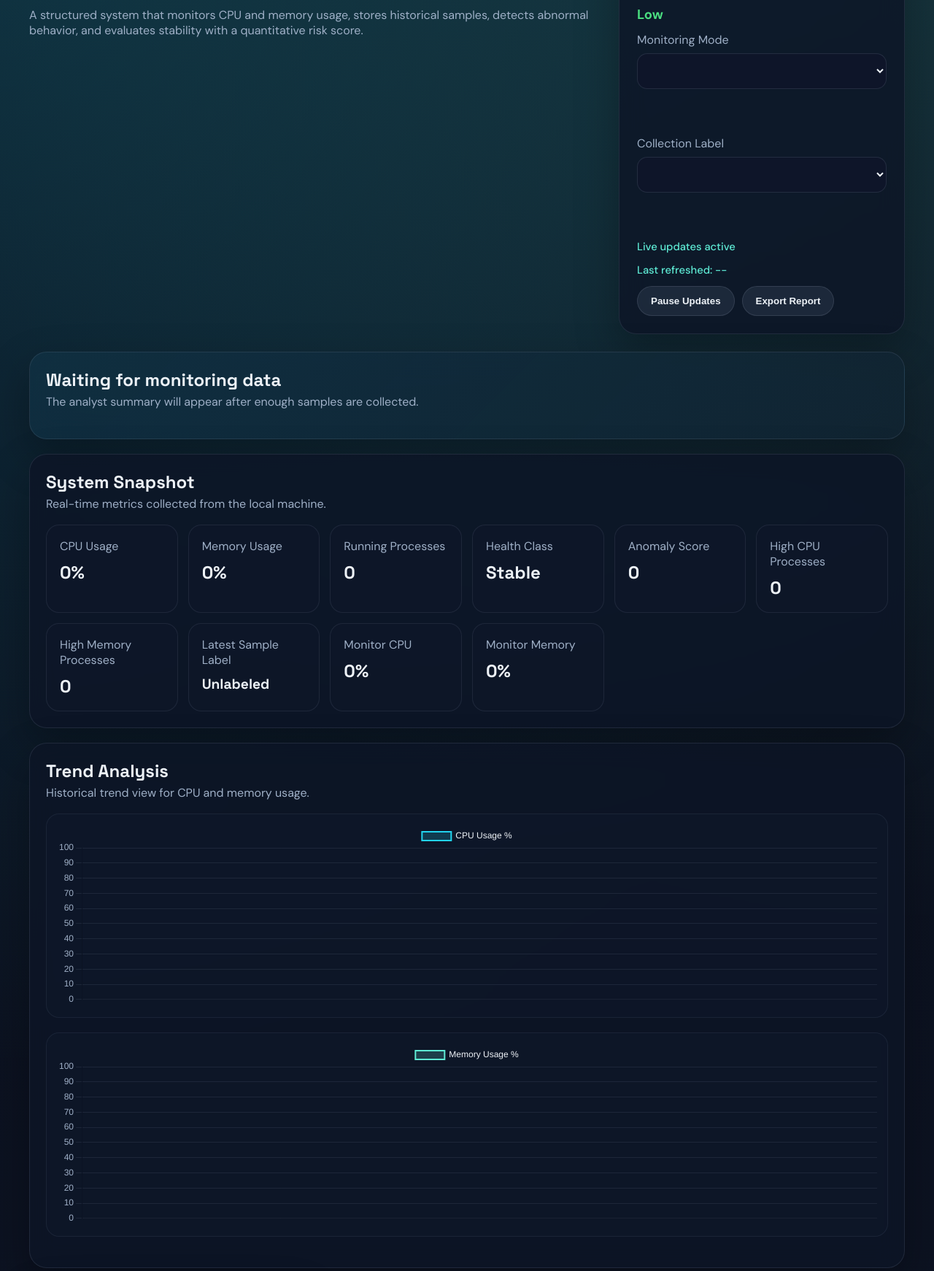
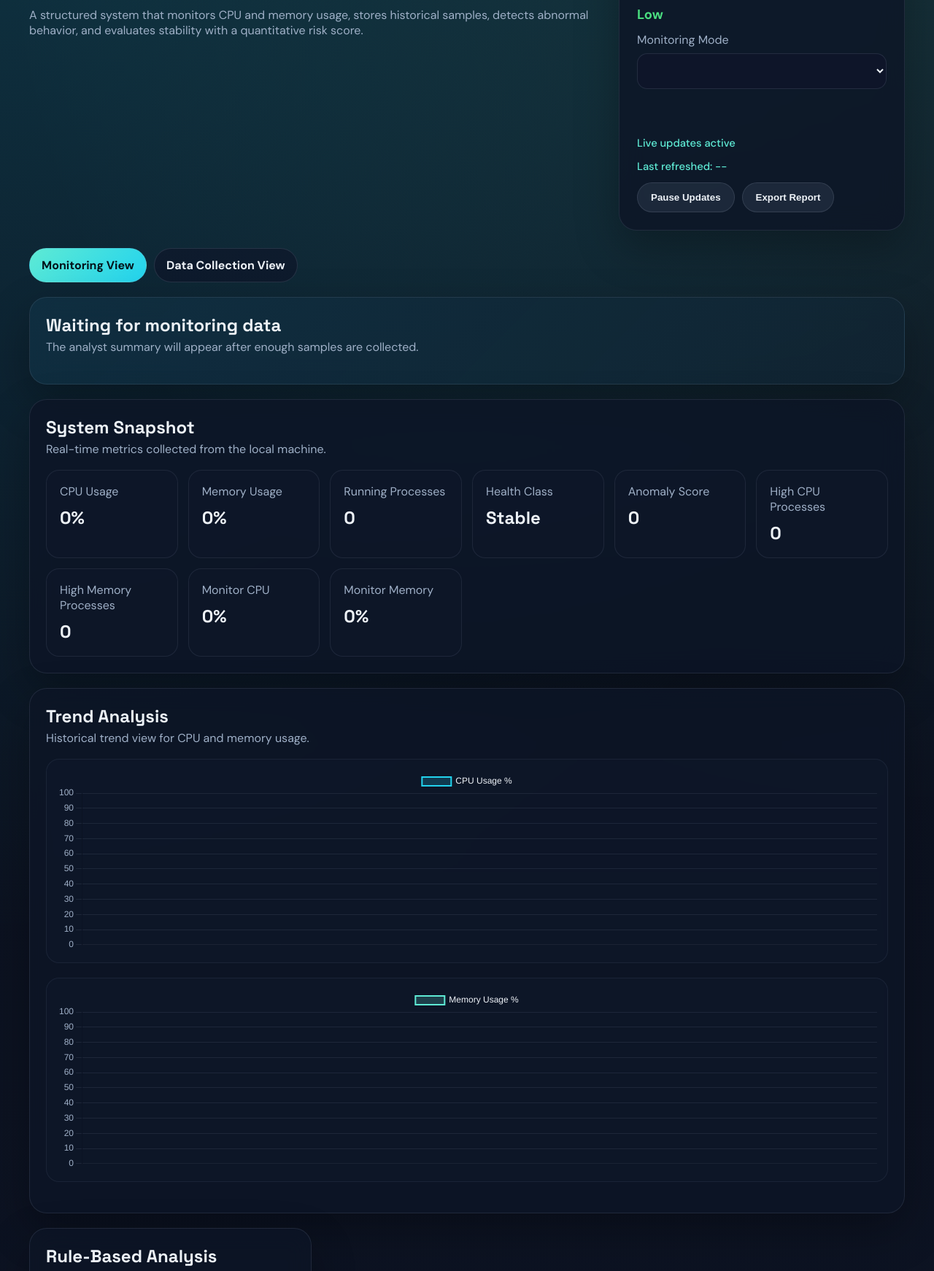
Before and after one commit to srishtig711/StabilityAI-Monitor, a Flask app: page / in a window 1280 px wide. Shown: the part 176-1918 px from the top of the page at 73% size. Run offline with Flask 3, Linux system fonts and the light colour scheme; data comes from the database, SQL or seed files in the repository; data that the repository does not hold is empty.

Commit message:
Split dashboard into monitoring and collection views

```diff
--- a/static/app.js
+++ b/static/app.js
@@ -8,6 +8,7 @@ let lastRecommendationsSignature = "";
 let currentIncidentFilter = "all";
 let liveUpdatesPaused = false;
 let dashboardIntervalId;
+let currentDashboardView = "monitoring";
 
 function createChart(context, label, color) {
     return new Chart(context, {
@@ -176,6 +177,19 @@ function updateLiveUpdateUi() {
     button.textContent = liveUpdatesPaused ? "Resume Updates" : "Pause Updates";
     status.textContent = liveUpdatesPaused ? "Live updates paused for analysis" : "Live updates active";
     status.className = `live-update-status ${liveUpdatesPaused ? "paused" : "active"}`;
+}
+
+function setDashboardView(view) {
+    currentDashboardView = view === "collection" ? "collection" : "monitoring";
+    document.querySelectorAll(".monitoring-view-panel").forEach((panel) => {
+        panel.classList.toggle("hidden", currentDashboardView !== "monitoring");
+    });
+    document.querySelectorAll(".collection-view-panel").forEach((panel) => {
+        panel.classList.toggle("hidden", currentDashboardView !== "collection");
+    });
+    document.querySelectorAll(".view-switch-button").forEach((button) => {
+        button.classList.toggle("active", button.dataset.view === currentDashboardView);
+    });
 }
 
 function renderProcesses(processes) {
@@ -515,12 +529,15 @@ window.addEventListener("DOMContentLoaded", async () => {
 
     document.getElementById("toggle-live-button").addEventListener("click", toggleLiveUpdates);
     document.getElementById("export-report-button").addEventListener("click", exportReport);
+    document.getElementById("monitoring-view-button").addEventListener("click", () => setDashboardView("monitoring"));
+    document.getElementById("collection-view-button").addEventListener("click", () => setDashboardView("collection"));
     document.getElementById("mode-select").addEventListener("change", changeMode);
     document.getElementById("label-select").addEventListener("change", changeLabel);
     document.getElementById("incident-filter").addEventListener("change", changeIncidentFilter);
     document.getElementById("process-table-body").addEventListener("click", openProcessLocation);
 
     updateLiveUpdateUi();
+    setDashboardView("monitoring");
     await fetchDashboard({ force: true });
     dashboardIntervalId = window.setInterval(() => {
         fetchDashboard();
--- a/static/styles.css
+++ b/static/styles.css
@@ -157,6 +157,33 @@ h1 {
     border: 1px solid rgba(148, 163, 184, 0.18);
 }
 
+.view-switcher {
+    display: flex;
+    gap: 10px;
+    flex-wrap: wrap;
+    margin: 0 0 20px;
+}
+
+.view-switch-button {
+    padding: 12px 16px;
+    border-radius: 999px;
+    border: 1px solid rgba(148, 163, 184, 0.18);
+    background: rgba(15, 23, 42, 0.72);
+    color: var(--text);
+    cursor: pointer;
+    font: inherit;
+    font-weight: 700;
+}
+
+.view-switch-button.active {
+    background: linear-gradient(135deg, var(--accent), var(--accent-strong));
+    color: #03121a;
+}
+
+.hidden {
+    display: none !important;
+}
+
 .dashboard-grid {
     display: grid;
     grid-template-columns: repeat(12, 1fr);
@@ -165,7 +192,7 @@ h1 {
 
 .panel { padding: 22px; }
 
-.incident-panel, .metrics-panel, .chart-panel, .process-panel, .analysis-breakdown-panel, .intelligence-panel, .ml-panel, .data-readiness-panel, .collection-session-panel, .suspect-panel, .incident-history-panel { grid-column: span 12; }
+.incident-panel, .metrics-panel, .chart-panel, .process-panel, .analysis-breakdown-panel, .intelligence-panel, .ml-panel, .collection-control-panel, .data-readiness-panel, .collection-session-panel, .suspect-panel, .incident-history-panel { grid-column: span 12; }
 .analysis-panel, .alerts-panel, .recommendations-panel { grid-column: span 4; }
 
 .incident-panel {
--- a/templates/index.html
+++ b/templates/index.html
@@ -30,11 +30,6 @@
                     <select id="mode-select"></select>
                 </label>
                 <p id="mode-description" class="mode-description"></p>
-                <label class="mode-switcher" for="label-select">
-                    <span>Collection Label</span>
-                    <select id="label-select"></select>
-                </label>
-                <p id="label-description" class="mode-description"></p>
                 <p id="live-update-status" class="live-update-status active">Live updates active</p>
                 <p id="last-refresh-time" class="live-update-status active">Last refreshed: --</p>
                 <div class="hero-actions">
@@ -44,15 +39,20 @@
             </div>
         </header>
 
+        <nav class="view-switcher" aria-label="Dashboard view">
+            <button id="monitoring-view-button" class="view-switch-button active" type="button" data-view="monitoring">Monitoring View</button>
+            <button id="collection-view-button" class="view-switch-button" type="button" data-view="collection">Data Collection View</button>
+        </nav>
+
         <main class="dashboard-grid">
-            <section class="panel incident-panel">
+            <section class="panel incident-panel monitoring-view-panel">
                 <div class="panel-header">
                     <h2 id="incident-title">Waiting for monitoring data</h2>
                     <p id="incident-narrative">The analyst summary will appear after enough samples are collected.</p>
                 </div>
             </section>
 
-            <section class="panel metrics-panel">
+            <section class="panel metrics-panel monitoring-view-panel">
                 <div class="panel-header">
                     <h2>System Snapshot</h2>
                     <p>Real-time metrics collected from the local machine.</p>
@@ -65,13 +65,12 @@
                     <article class="metric-card"><span>Anomaly Score</span><strong id="anomaly-score">0</strong></article>
                     <article class="metric-card"><span>High CPU Processes</span><strong id="high-cpu-processes">0</strong></article>
                     <article class="metric-card"><span>High Memory Processes</span><strong id="high-memory-processes">0</strong></article>
-                    <article class="metric-card"><span>Latest Sample Label</span><strong id="latest-sample-label">Unlabeled</strong></article>
                     <article class="metric-card"><span>Monitor CPU</span><strong id="monitor-cpu-overhead">0%</strong></article>
                     <article class="metric-card"><span>Monitor Memory</span><strong id="monitor-memory-overhead">0%</strong></article>
                 </div>
             </section>
 
-            <section class="panel chart-panel">
+            <section class="panel chart-panel monitoring-view-panel">
                 <div class="panel-header">
                     <h2>Trend Analysis</h2>
                     <p>Historical trend view for CPU and memory usage.</p>
@@ -80,7 +79,7 @@
                 <div class="chart-wrap"><canvas id="memory-chart"></canvas></div>
             </section>
 
-            <section class="panel analysis-panel">
+            <section class="panel analysis-panel monitoring-view-panel">
                 <div class="panel-header">
                     <h2>Rule-Based Analysis</h2>
                     <p>Threshold checks and deviations from recent behavior.</p>
@@ -95,7 +94,7 @@
                 <p id="analysis-observation" class="analysis-observation"></p>
             </section>
 
-            <section class="panel analysis-breakdown-panel">
+            <section class="panel analysis-breakdown-panel monitoring-view-panel">
                 <div class="panel-header">
                     <h2>Risk Breakdown</h2>
                     <p>The risk score is calculated from intensity, duration, deviation, and process pressure.</p>
@@ -108,7 +107,7 @@
                 </div>
             </section>
 
-            <section class="panel intelligence-panel">
+            <section class="panel intelligence-panel monitoring-view-panel">
                 <div class="panel-header">
                     <h2>Intelligent Analysis</h2>
                     <p>Adaptive baseline learning, anomaly scoring, and predictive stability signals.</p>
@@ -125,7 +124,7 @@
                 <p id="prediction-message" class="analysis-observation"></p>
             </section>
 
-            <section class="panel ml-panel">
+            <section class="panel ml-panel monitoring-view-panel">
                 <div class="panel-header">
                     <h2>ML Classification</h2>
                     <p>Supervised model output trained from labeled resource and process-summary features.</p>
@@ -139,7 +138,24 @@
                 <p id="ml-comparison" class="analysis-observation"></p>
             </section>
 
-            <section class="panel data-readiness-panel">
+            <section class="panel collection-control-panel collection-view-panel hidden">
+                <div class="panel-header">
+                    <h2>Data Collection Controls</h2>
+                    <p>Training-only controls for labeling real monitoring samples before model training.</p>
+                </div>
+                <div class="metrics-grid">
+                    <article class="metric-card"><span>Latest Sample Label</span><strong id="latest-sample-label">Unlabeled</strong></article>
+                    <article class="metric-card">
+                        <label class="mode-switcher" for="label-select">
+                            <span>Collection Label</span>
+                            <select id="label-select"></select>
+                        </label>
+                    </article>
+                </div>
+                <p id="label-description" class="analysis-observation"></p>
+            </section>
+
+            <section class="panel data-readiness-panel collection-view-panel hidden">
                 <div class="panel-header">
                     <h2>Training Data Readiness</h2>
                     <p>Live count of labeled ML feature samples available for supervised training.</p>
@@ -154,7 +170,7 @@
                 <ul id="label-counts-list" class="message-list readiness-list"></ul>
             </section>
 
-            <section class="panel collection-session-panel">
+            <section class="panel collection-session-panel collection-view-panel hidden">
                 <div class="panel-header">
                     <h2>Collection Sessions</h2>
                     <p>Audit trail of label changes used during supervised data collection.</p>
@@ -166,7 +182,7 @@
                 <ul id="session-history-list" class="message-list detailed"></ul>
             </section>
 
-            <section class="panel suspect-panel">
+            <section class="panel suspect-panel monitoring-view-panel">
                 <div class="panel-header">
                     <h2>Top Suspect Process</h2>
                     <p>The intelligent system highlights the process most likely contributing to instability.</p>
@@ -181,7 +197,7 @@
                 <p id="suspect-reason" class="analysis-observation"></p>
             </section>
 
-            <section class="panel incident-history-panel">
+            <section class="panel incident-history-panel monitoring-view-panel">
                 <div class="panel-header">
                     <h2>Incident History</h2>
                     <p>Recent important monitoring events detected by the system.</p>
@@ -198,7 +214,7 @@
                 <ul id="incident-history-list" class="message-list detailed"></ul>
             </section>
 
-            <section class="panel alerts-panel">
+            <section class="panel alerts-panel monitoring-view-panel">
                 <div class="panel-header">
                     <h2>Alerts</h2>
                     <p>Early warning indications for possible instability.</p>
@@ -206,7 +222,7 @@
                 <ul id="alerts-list" class="message-list"></ul>
             </section>
 
-            <section class="panel recommendations-panel">
+            <section class="panel recommendations-panel monitoring-view-panel">
                 <div class="panel-header">
                     <h2>Recommendations</h2>
                     <p>Suggested actions based on the current monitoring results.</p>
@@ -214,7 +230,7 @@
                 <ul id="recommendations-list" class="message-list"></ul>
             </section>
 
-            <section class="panel process-panel">
+            <section class="panel process-panel monitoring-view-panel">
                 <div class="panel-header">
                     <h2>Top Processes</h2>
                     <p>Processes contributing most to current load.</p>
@@ -240,6 +256,6 @@
         </main>
     </div>
 
-    <script src="{{ url_for('static', filename='app.js') }}?v=20260721_labels"></script>
+    <script src="{{ url_for('static', filename='app.js') }}?v=20260728_views"></script>
 </body>
 </html>
```
Also changed, not shown: README.md.
